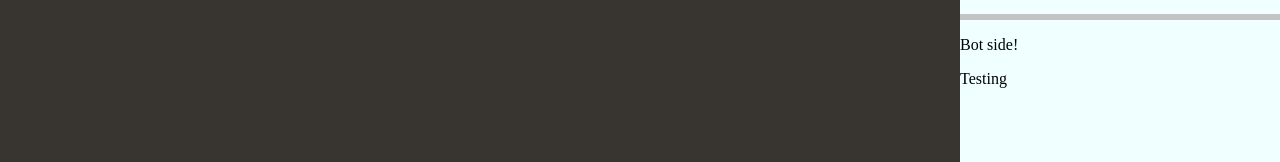
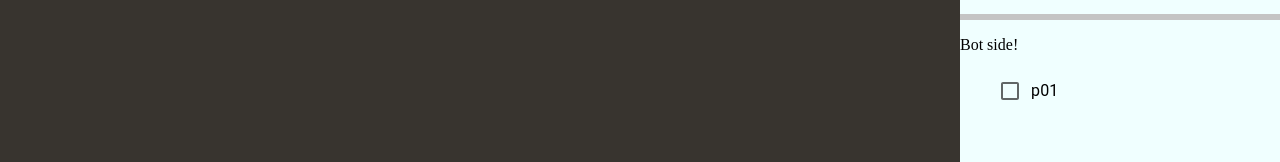
Before and after one commit to davidstyrbjorn/lifestyle-data-visualization-tnm048, a React (Create React App) app in the folder info-vis-react-app/: page / in a window 1280 px wide. Shown: the part 422-584 px from the top of the page. Built offline with nearby package versions, Linux system fonts and the light colour scheme.

Commit message:
Implemented component for checkbox for a given person

```diff
--- a/info-vis-react-app/src/components/PeopleList.tsx
+++ /dev/null
@@ -1,13 +0,0 @@
-import React from "react";
-import personState from "../states/person-state";
-import { useRecoilState } from "recoil";
-
-const PeopleList: React.FC<{}> = () => {
-    const [person, setPerson] = useRecoilState(personState);
-
-    return(
-        <div>Testing</div>
-    )
-}
-
-export default PeopleList;
--- /dev/null
+++ b/info-vis-react-app/src/components/PersonCheckbox.tsx
@@ -0,0 +1,30 @@
+import React from "react";
+import personState from "../states/person-state";
+import { Checkbox, FormControlLabel } from "@mui/material";
+import { useRecoilState } from "recoil";
+
+const PeopleList: React.FC<{}> = () => {
+    const [person, setPerson] = useRecoilState(personState);
+
+    // Switching ticked state on the checkbox
+    const onCheckBoxChange = () => {
+        setPerson({...person, selected: !person.selected})
+    }
+
+    return(
+        <div>
+            <ul>
+                <div className = "checkbox" key={person.name}>
+                        <FormControlLabel
+                            control={
+                                <Checkbox checked={person.selected} onChange={() => onCheckBoxChange()} />
+                            }
+                            label={person.name}
+                        />
+                </div>
+            </ul>
+        </div>
+    )
+}
+
+export default PeopleList;
--- a/info-vis-react-app/src/states/person-state.ts
+++ b/info-vis-react-app/src/states/person-state.ts
@@ -4,6 +4,7 @@ const personState = atom<any>({
     key: 'personState',
     default: {
         name: 'p01',
+        selected: false,
         data: []
     }
 });
--- a/info-vis-react-app/src/views/sidebar.tsx
+++ b/info-vis-react-app/src/views/sidebar.tsx
@@ -1,6 +1,6 @@
 import React from 'react';
 import AttributeList from '../components/AttributeList';
-import PeopleList from '../components/PeopleList'
+import PersonCheckbox from '../components/PersonCheckbox'
 
 const Sidebar: React.FC<{}> = () => {
     return (
@@ -11,7 +11,7 @@ const Sidebar: React.FC<{}> = () => {
             </div>
             <div className='bot'>
                 <p>Bot side!</p>
-                <PeopleList/>
+                <PersonCheckbox/>
             </div>
         </div>
     );
```
